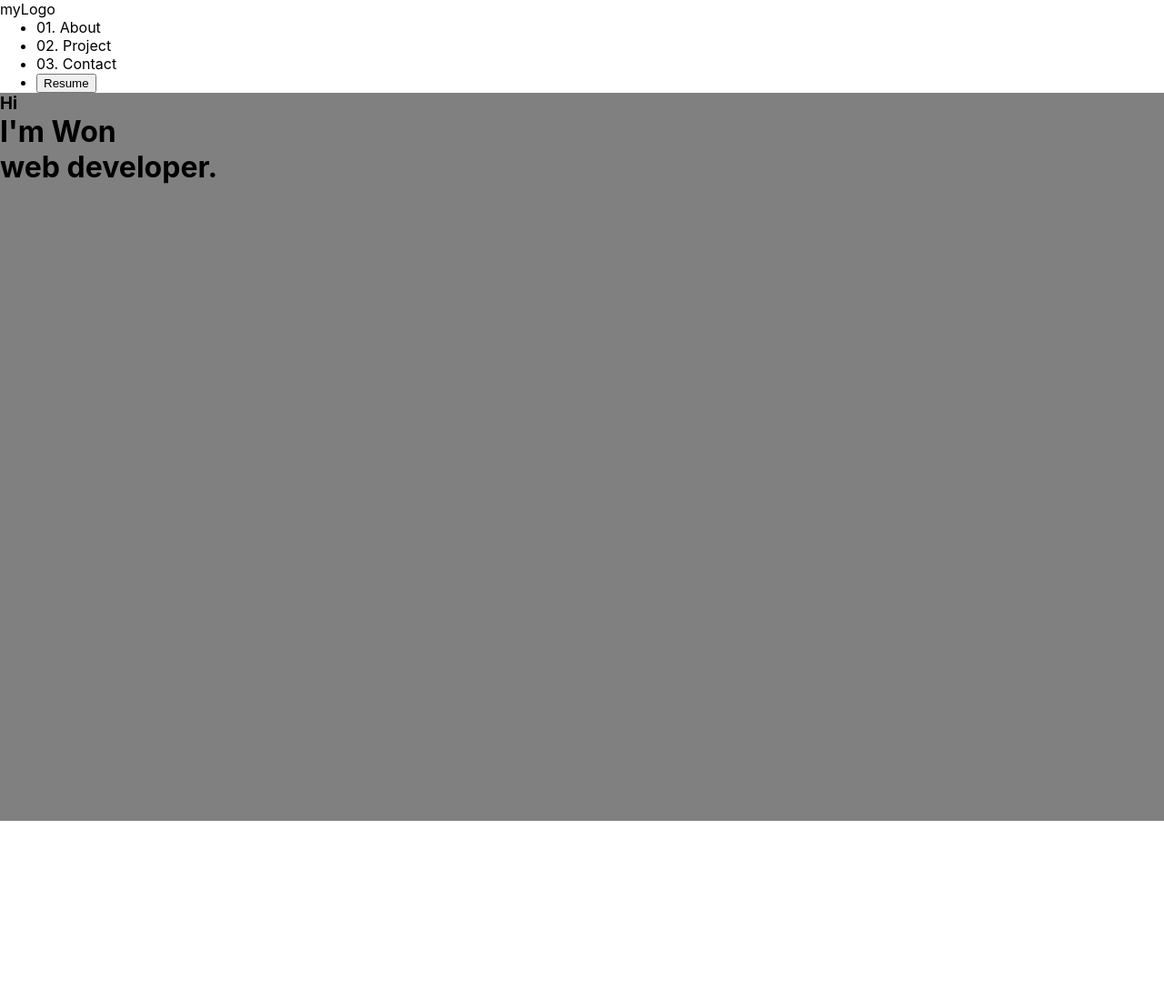
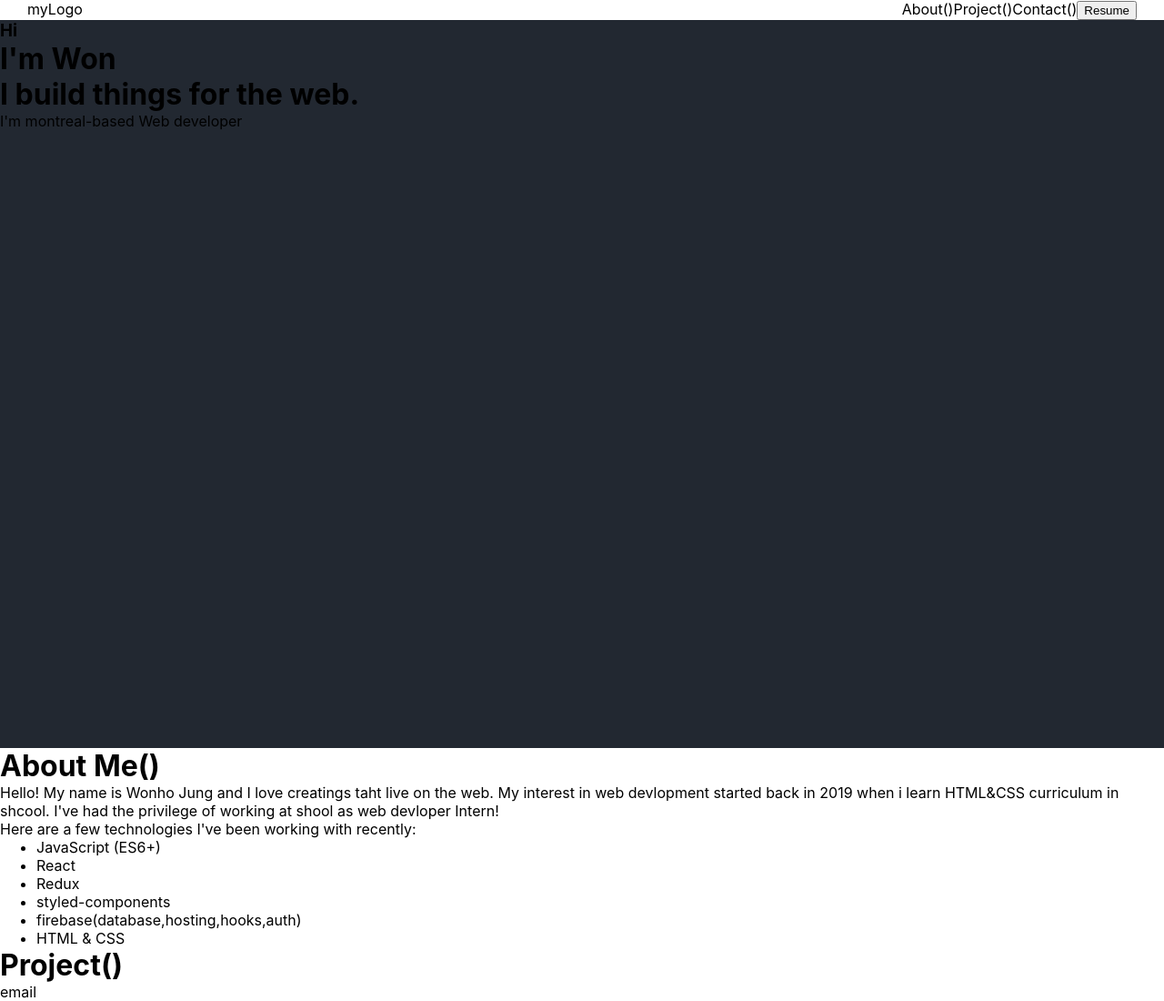
Before and after one commit to wonho-jung/Portfolio, a React (Create React App) app: page / in a window 1280 px wide. Shown: the whole page at 91% size. Before the commit the page ends 902 px from the top, so only its background shows below. Built offline with nearby package versions, Linux system fonts and the light colour scheme.

Commit message:
about, Project sidebar

```diff
--- a/src/App.js
+++ b/src/App.js
@@ -1,12 +1,16 @@
 import styled from "styled-components";
-import Header from "./Header";
-import Home from "./Home";
-
+import Header from "./components/Header";
+import RightSidebar from "./components/RightSidebar";
+import Home from "./components/Home";
+import LeftSidebar from "./components/LeftSidebar";
+import Body from "./components/Body";
 function App() {
   return (
     <AppContainer>
       <Header />
-      <Home />
+      <LeftSidebar />
+      <Body />
+      <RightSidebar />
     </AppContainer>
   );
 }
--- /dev/null
+++ b/src/components/About.js
@@ -0,0 +1,28 @@
+import React from "react";
+
+function About() {
+  return (
+    <div>
+      <h1>About Me()</h1>
+      <p>
+        Hello! My name is Wonho Jung and I love creatings taht live on the web.
+        My interest in web devlopment started back in 2019 when i learn HTML&CSS
+        curriculum in shcool. I've had the privilege of working at shool as web
+        devloper Intern!
+      </p>
+      <p>
+        Here are a few technologies I've been working with recently:
+        <ul>
+          <li>JavaScript (ES6+)</li>
+          <li>React</li>
+          <li>Redux</li>
+          <li>styled-components</li>
+          <li>firebase(database,hosting,hooks,auth)</li>
+          <li>HTML & CSS</li>
+        </ul>
+      </p>
+    </div>
+  );
+}
+
+export default About;
--- /dev/null
+++ b/src/components/Body.js
@@ -0,0 +1,16 @@
+import React from "react";
+import About from "./About";
+import Home from "./Home";
+import Project from "./Project";
+
+function Body() {
+  return (
+    <div>
+      <Home />
+      <About />
+      <Project />
+    </div>
+  );
+}
+
+export default Body;
--- a/src/Header.js
+++ b/src/components/Header.js
@@ -7,10 +7,10 @@ function Header() {
       <HeaderLeft>myLogo</HeaderLeft>
       <HeaderRight>
         <ul>
-          <li>01. About</li>
-          <li>02. Project</li>
+          <li>About()</li>
+          <li>Project()</li>
 
-          <li>03. Contact </li>
+          <li>Contact()</li>
 
           <li>
             <button>Resume</button>
@@ -23,6 +23,16 @@ function Header() {
 
 export default Header;
 
-const HeaderContainer = styled.div``;
+const HeaderContainer = styled.div`
+  padding-left: 30px;
+  padding-right: 30px;
+  display: flex;
+  justify-content: space-between;
+`;
 const HeaderLeft = styled.div``;
-const HeaderRight = styled.div``;
+const HeaderRight = styled.div`
+  ul {
+    display: flex;
+    list-style: none;
+  }
+`;
--- a/src/Home.js
+++ b/src/components/Home.js
@@ -6,7 +6,8 @@ function Home() {
     <HomeContainer>
       <h3>Hi</h3>
       <h1>I'm Won</h1>
-      <h1>web developer.</h1>
+      <h1>I build things for the web.</h1>
+      <p>I'm montreal-based Web developer</p>
     </HomeContainer>
   );
 }
@@ -15,5 +16,5 @@ export default Home;
 
 const HomeContainer = styled.div`
   height: 100vh;
-  background-color: gray;
+  background-color: #222831;
 `;
--- /dev/null
+++ b/src/components/LeftSidebar.js
@@ -0,0 +1,7 @@
+import React from "react";
+
+function LeftSidebar() {
+  return <div></div>;
+}
+
+export default LeftSidebar;
--- /dev/null
+++ b/src/components/Project.js
@@ -0,0 +1,11 @@
+import React from "react";
+
+function Project() {
+  return (
+    <div>
+      <h1>Project()</h1>
+    </div>
+  );
+}
+
+export default Project;
--- /dev/null
+++ b/src/components/RightSidebar.js
@@ -0,0 +1,7 @@
+import React from "react";
+
+function RightSidebar() {
+  return <div>email</div>;
+}
+
+export default RightSidebar;
```
